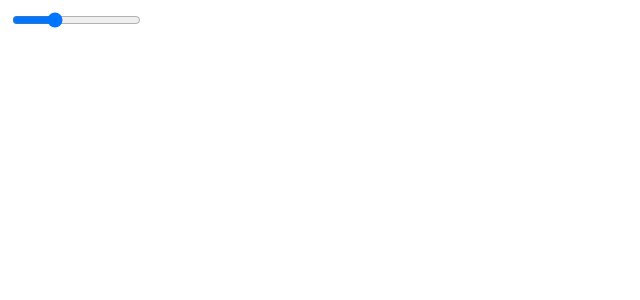
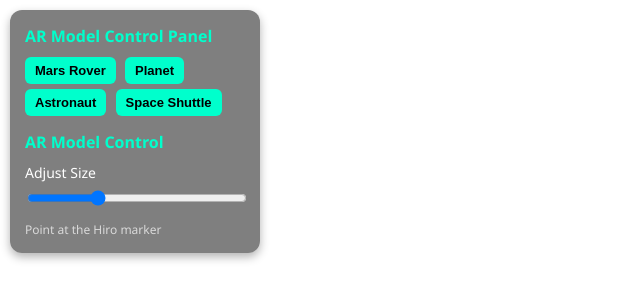
Before and after one commit to JaninduMunasinghe/cosmic-reality, a website: page index.html in a window 1280 px wide. Shown: the whole page, without its empty margins (0-640 px from the left). Drawn offline with Linux system fonts and the light colour scheme.

Commit message:
update UI

```diff
--- a/index.html
+++ b/index.html
@@ -1,39 +1,118 @@
 <!DOCTYPE html>
 <html>
   <head>
+    <meta charset="utf-8" />
+    <title>Advanced AR UI</title>
     <script src="https://aframe.io/releases/1.2.0/aframe.min.js"></script>
     <script src="https://cdn.jsdelivr.net/gh/AR-js-org/AR.js/aframe/build/aframe-ar.min.js"></script>
+    <style>
+      body {
+        margin: 0;
+        overflow: hidden;
+        font-family: "Segoe UI", sans-serif;
+      }
+
+      #ui-panel {
+        position: absolute;
+        top: 10px;
+        left: 10px;
+        z-index: 999;
+        background: rgba(0, 0, 0, 0.5);
+        color: white;
+        padding: 15px;
+        border-radius: 12px;
+        box-shadow: 0 4px 10px rgba(0, 0, 0, 0.3);
+        backdrop-filter: blur(5px);
+        width: 220px;
+      }
+
+      #ui-panel h3 {
+        margin: 0 0 10px;
+        font-size: 16px;
+        color: #00ffcc;
+      }
+
+      #sizeSlider {
+        width: 100%;
+      }
+
+      label {
+        display: block;
+        margin-bottom: 6px;
+        font-size: 14px;
+      }
+
+      .footer-note {
+        margin-top: 10px;
+        font-size: 12px;
+        opacity: 0.7;
+      }
+      .model-btn {
+        background: #00ffcc;
+        border: none;
+        padding: 6px 10px;
+        margin-right: 5px;
+        margin-bottom: 5px;
+        color: black;
+        font-weight: bold;
+        border-radius: 6px;
+        cursor: pointer;
+        font-size: 13px;
+      }
+
+      .model-btn:hover {
+        background: #00ddaa;
+      }
+    </style>
   </head>
-  <body style="margin: 0; overflow: hidden">
+
+  <body>
+    <!-- Control Panel -->
+    <div id="ui-panel">
+      <h3>AR Model Control Panel</h3>
+      <div id="modelButtons" style="margin-bottom: 10px">
+        <button class="model-btn" data-model="Perseverance.glb">
+          Mars Rover
+        </button>
+        <button class="model-btn" data-model="planet_earth.glb">Planet</button>
+        <button class="model-btn" data-model="astronaut.glb">Astronaut</button>
+        <button class="model-btn" data-model="space_shuttle.glb">
+          Space Shuttle
+        </button>
+      </div>
+
+      <h3>AR Model Control</h3>
+      <label for="sizeSlider">Adjust Size</label>
       <input
         type="range"
         id="sizeSlider"
         min="0.1"
         max="3"
         step="0.1"
-      value="1"
-      style="position: absolute; top: 10px; left: 10px; z-index: 999" />
+        value="1" />
+      <div class="footer-note">Point at the Hiro marker</div>
+    </div>
 
+    <!-- AR Scene -->
     <a-scene embedded arjs>
       <a-marker preset="hiro">
         <a-entity
-          id="model"
-          gltf-model="models/Perseverance.glb"
+          id="dynamicModel"
+          gltf-model=""
           animation-mixer
           scale="0.5 0.5 0.5"
-          position="0 0 0"
-          rotation="0 0 0">
+          position="0 0 0">
         </a-entity>
 
         <a-sound
           id="roverSound"
           src="url(sounds/rover.wav)"
           autoplay="false"
-          on="markerFound"
           loop="true"
           position="0 2 0">
         </a-sound>
       </a-marker>
+
       <a-entity camera></a-entity>
     </a-scene>
 
--- a/index.js
+++ b/index.js
@@ -1,14 +1,36 @@
 window.addEventListener("DOMContentLoaded", () => {
   const slider = document.getElementById("sizeSlider");
-  const model = document.getElementById("model");
+  const modelEntity = document.getElementById("dynamicModel");
+  const buttons = document.querySelectorAll(".model-btn");
   const sound = document.querySelector("#roverSound");
   const marker = document.querySelector("a-marker");
 
+  let currentModel = "Perseverance.glb";
+
+  function loadModel(fileName) {
+    currentModel = fileName;
+    modelEntity.setAttribute("gltf-model", `models/${fileName}`);
+    modelEntity.setAttribute("animation-mixer", ""); // Reset animation
+  }
+
+  // Load default model
+  loadModel(currentModel);
+
+  // Handle model switch
+  buttons.forEach((button) => {
+    button.addEventListener("click", () => {
+      const selectedModel = button.dataset.model;
+      loadModel(selectedModel);
+    });
+  });
+
+  // Handle size slider
   slider.addEventListener("input", (e) => {
     const scale = e.target.value;
-    model.setAttribute("scale", `${scale} ${scale} ${scale}`);
+    modelEntity.setAttribute("scale", `${scale} ${scale} ${scale}`);
   });
 
+  // Marker events for sound
   marker.addEventListener("markerFound", () => {
     sound.components.sound.playSound();
   });
```
Lines whose indentation alone changed are shown as unchanged.
